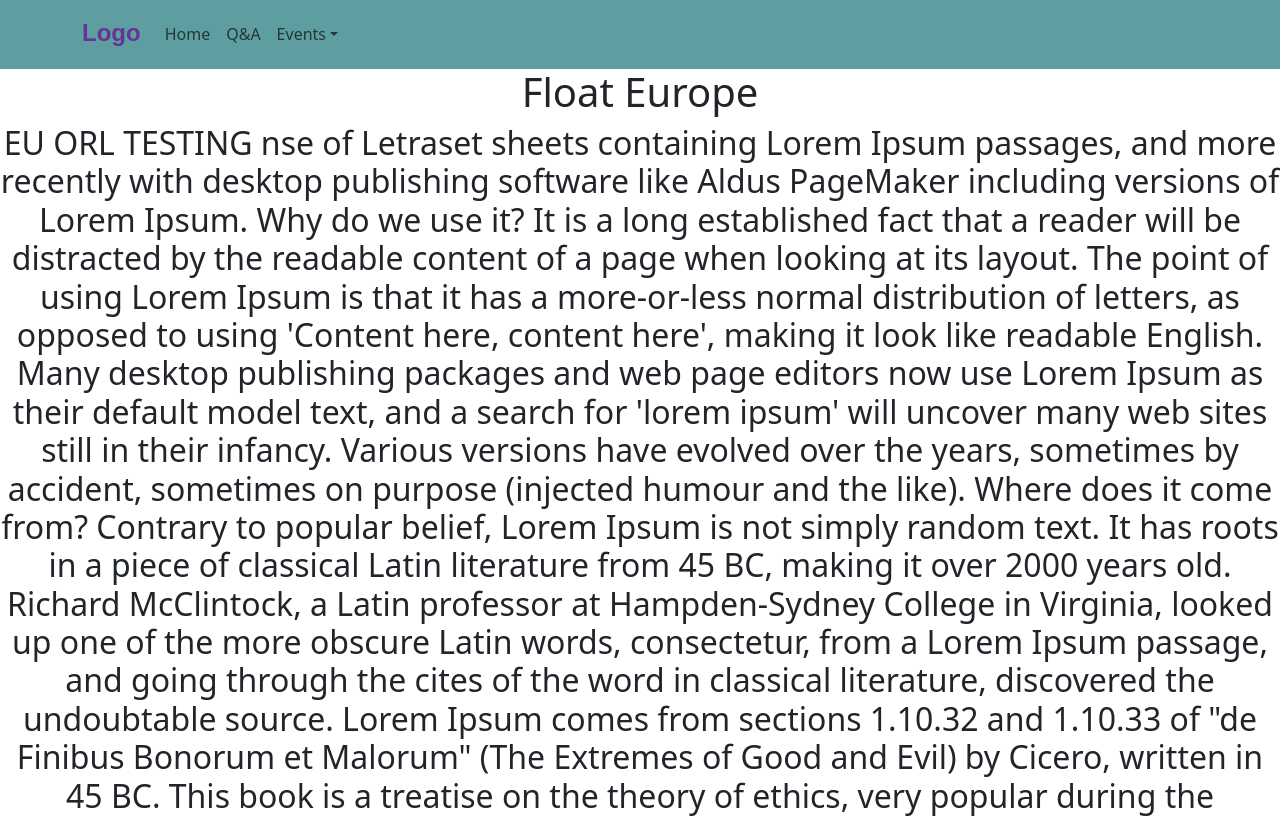
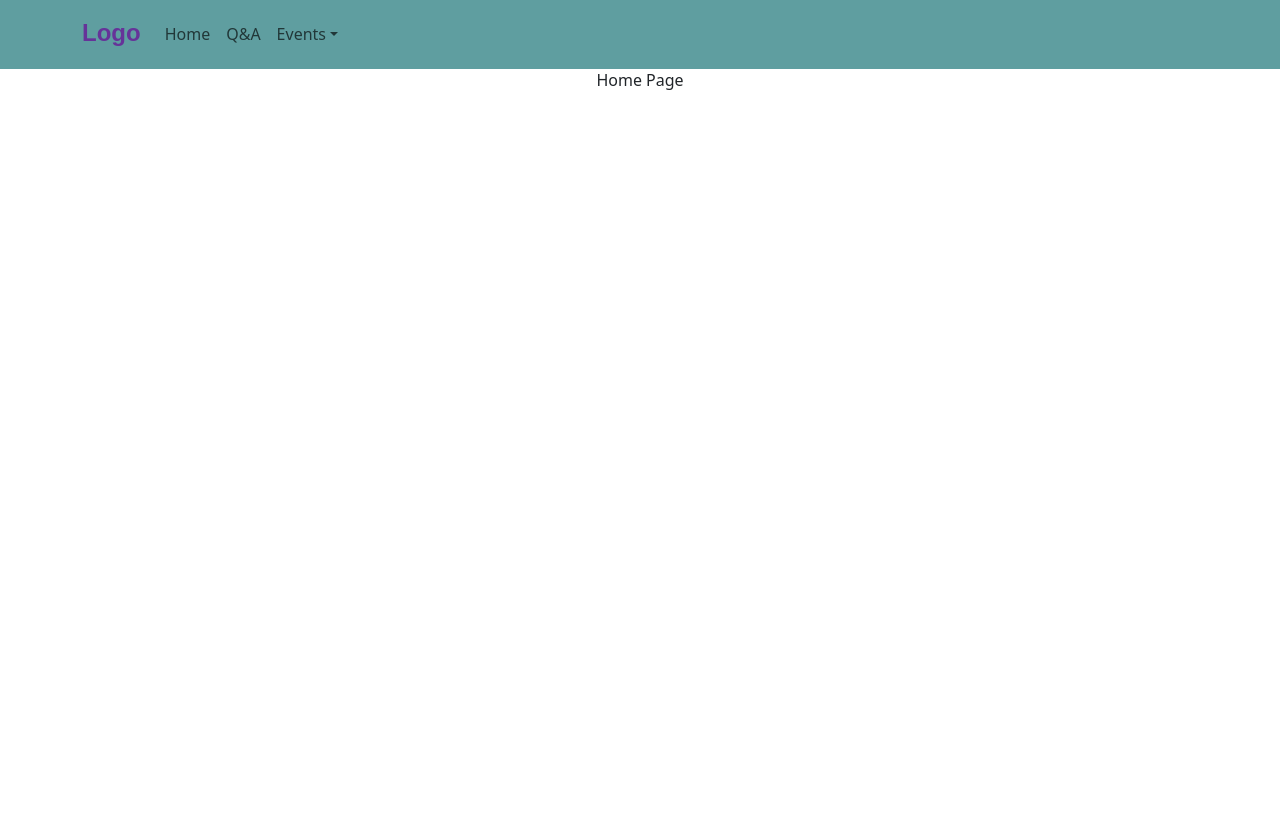
Before and after one commit to maxcramer/euow, a React (Create React App) app: page / in a window 1280 px wide. Shown: the top 818 px of the page. Built offline with nearby package versions, Linux system fonts and the light colour scheme.

Commit message:
setting up home page

```diff
--- a/src/App.js
+++ b/src/App.js
@@ -1,43 +1,18 @@
+import { Routes, Route } from "react-router-dom";
+
 import "./App.css";
 
 import Footer from "./components/Footer/Footer";
 import Navbar from "./components/Navbar/Navbar";
+import Home from "./Pages/Home/Home";
 function App() {
   return (
     <div className="App">
       <Navbar />
       <body>
-        <h1>Float Europe</h1>
-        <h2>
-          EU ORL TESTING nse of Letraset sheets containing Lorem Ipsum passages,
-          and more recently with desktop publishing software like Aldus
-          PageMaker including versions of Lorem Ipsum. Why do we use it? It is a
-          long established fact that a reader will be distracted by the readable
-          content of a page when looking at its layout. The point of using Lorem
-          Ipsum is that it has a more-or-less normal distribution of letters, as
-          opposed to using 'Content here, content here', making it look like
-          readable English. Many desktop publishing packages and web page
-          editors now use Lorem Ipsum as their default model text, and a search
-          for 'lorem ipsum' will uncover many web sites still in their infancy.
-          Various versions have evolved over the years, sometimes by accident,
-          sometimes on purpose (injected humour and the like). Where does it
-          come from? Contrary to popular belief, Lorem Ipsum is not simply
-          random text. It has roots in a piece of classical Latin literature
-          from 45 BC, making it over 2000 years old. Richard McClintock, a Latin
-          professor at Hampden-Sydney College in Virginia, looked up one of the
-          more obscure Latin words, consectetur, from a Lorem Ipsum passage, and
-          going through the cites of the word in classical literature,
-          discovered the undoubtable source. Lorem Ipsum comes from sections
-          1.10.32 and 1.10.33 of "de Finibus Bonorum et Malorum" (The Extremes
-          of Good and Evil) by Cicero, written in 45 BC. This book is a treatise
-          on the theory of ethics, very popular during the Renaissance. The
-          first line of Lorem Ipsum, "Lorem ipsum dolor sit amet..", comes from
-          a line in section 1.10.32. The standard chunk of Lorem Ipsum used
-          since the 1500s is reproduced below for those interested. Sections
-          1.10.32 and 1.10.33 from "de Finibus Bonorum et Malorum" by Cicero are
-          also reproduced in their exact original form, accompanied by English
-          versions from the 1914 translation by H. Rackham.
-        </h2>
+        <Routes>
+          <Route path="/" element={<Home />} />
+        </Routes>
       </body>
       <Footer />
     </div>
--- /dev/null
+++ b/src/Pages/Home/Home.js
@@ -0,0 +1,7 @@
+import React from "react";
+
+const Home = () => {
+  return <div>Home Page</div>;
+};
+
+export default Home;
```
Also changed, not shown: src/Pages/Home/Home.css (added).
